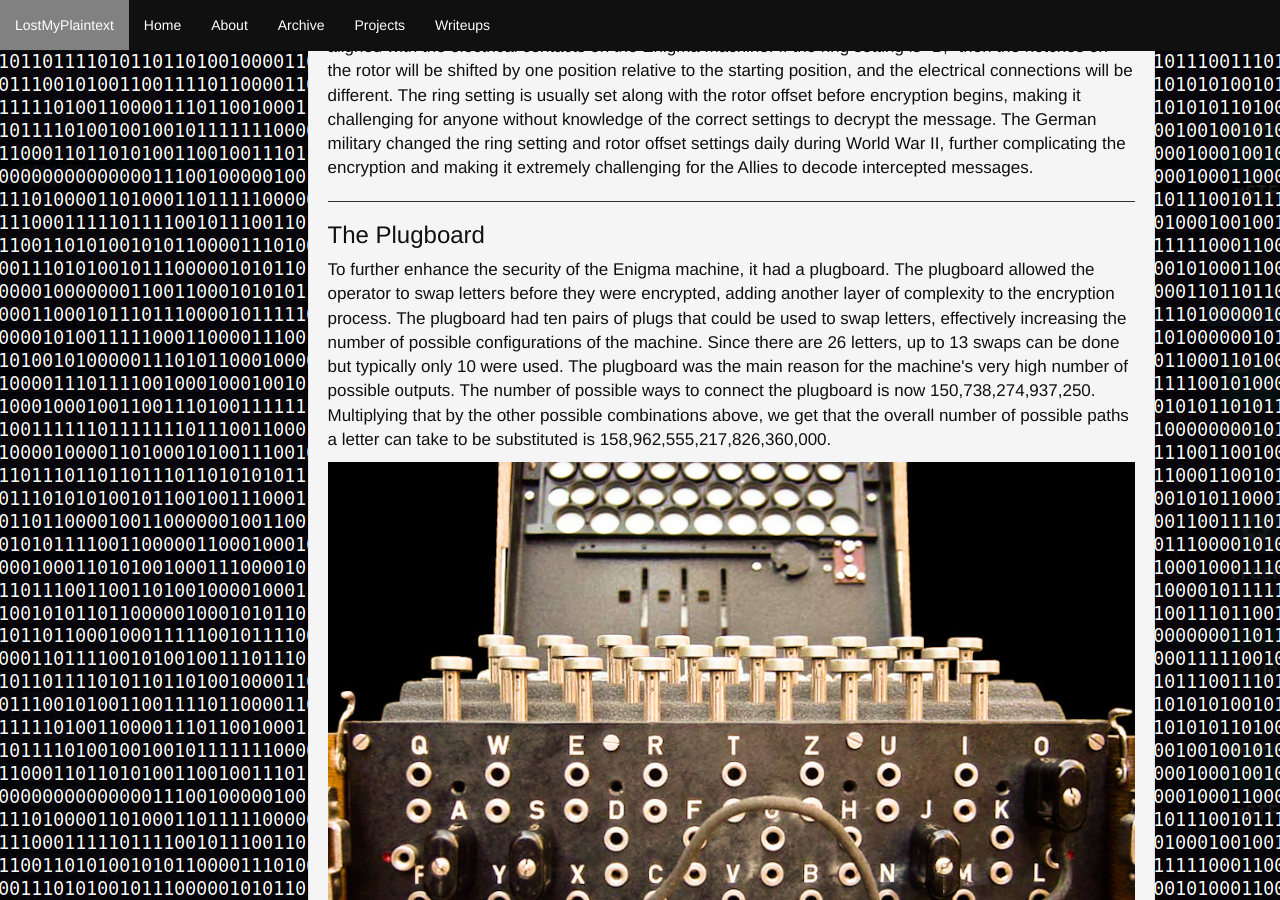
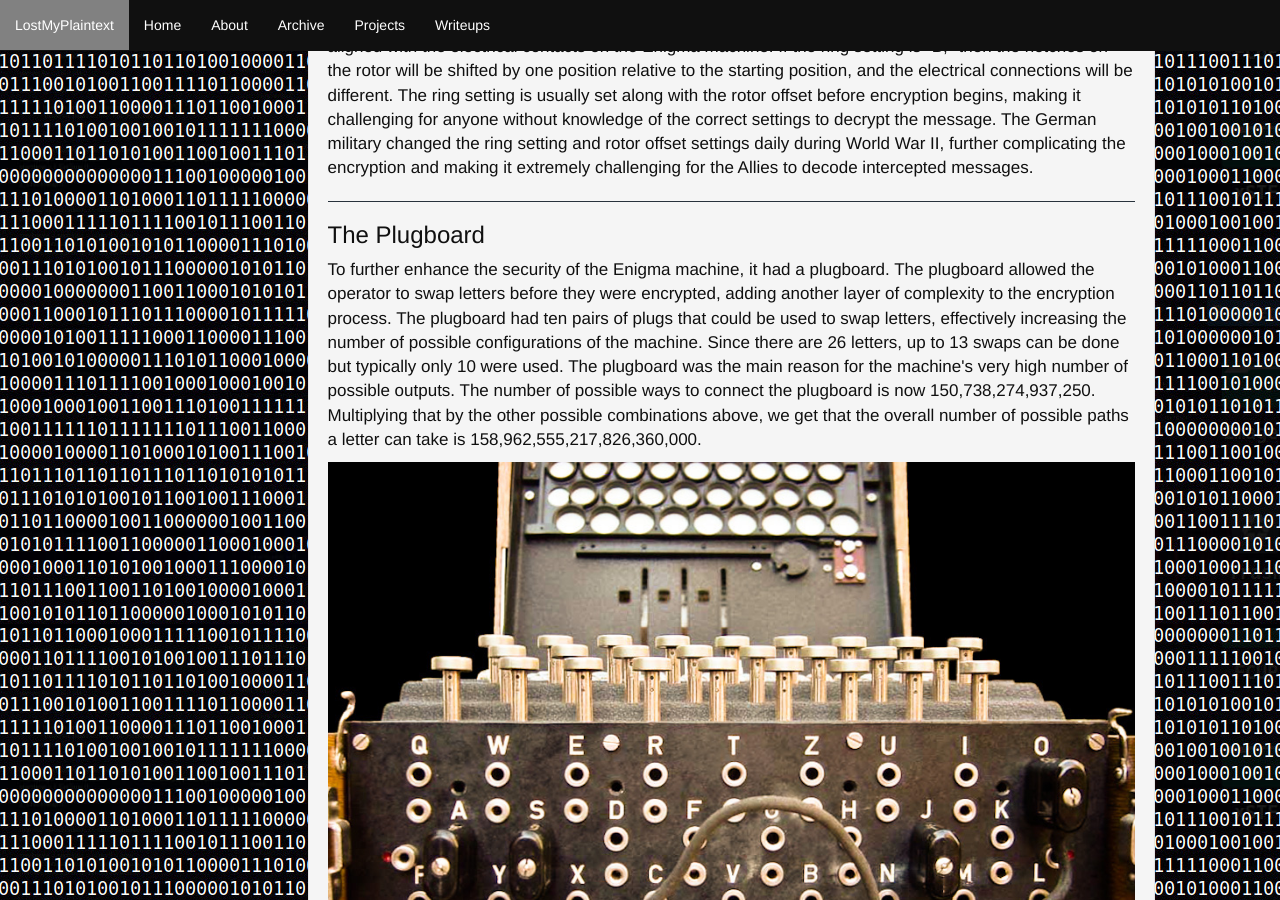
Before and after one commit to 0xA2/0xA2.github.io, a Jekyll site: the page built from _posts/2021-03-26-Enigma Machine.md, in a window 1280 px wide and 900 px high, scrolled down 3092 px. Built offline with Jekyll 4.4.1, drawn with Linux system fonts in a browser that asks for light colours.

Commit message:
Update 2021-03-26-Enigma Machine.md

```diff
--- a/_posts/2021-03-26-Enigma Machine.md
+++ b/_posts/2021-03-26-Enigma Machine.md
@@ -79,7 +79,7 @@ The ring setting is usually set along with the rotor offset before encryption be
 <hr style="border-top:1px solid #28323C;">
 <p><h3>The Plugboard</h3></p>
 <p></p>
-<p>To further enhance the security of the Enigma machine, it had a plugboard. The plugboard allowed the operator to swap letters before they were encrypted, adding another layer of complexity to the encryption process. The plugboard had ten pairs of plugs that could be used to swap letters, effectively increasing the number of possible configurations of the machine. Since there are 26 letters, up to 13 swaps can be done but typically only 10 were used. The plugboard was the main reason for the machine's very high number of possible outputs. The number of possible ways to connect the plugboard is now 150,738,274,937,250. Multiplying that by the other possible combinations above, we get that the overall number of possible paths a letter can take to be substituted is 158,962,555,217,826,360,000.</p>
+<p>To further enhance the security of the Enigma machine, it had a plugboard. The plugboard allowed the operator to swap letters before they were encrypted, adding another layer of complexity to the encryption process. The plugboard had ten pairs of plugs that could be used to swap letters, effectively increasing the number of possible configurations of the machine. Since there are 26 letters, up to 13 swaps can be done but typically only 10 were used. The plugboard was the main reason for the machine's very high number of possible outputs. The number of possible ways to connect the plugboard is now 150,738,274,937,250. Multiplying that by the other possible combinations above, we get that the overall number of possible paths a letter can take  is 158,962,555,217,826,360,000.</p>
 
 <img class="center" src="/assets/images/enigma3.jpeg">
 
```
